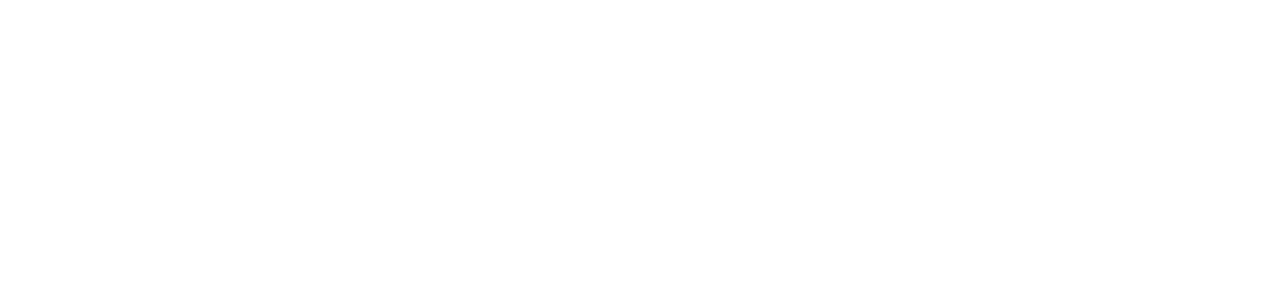
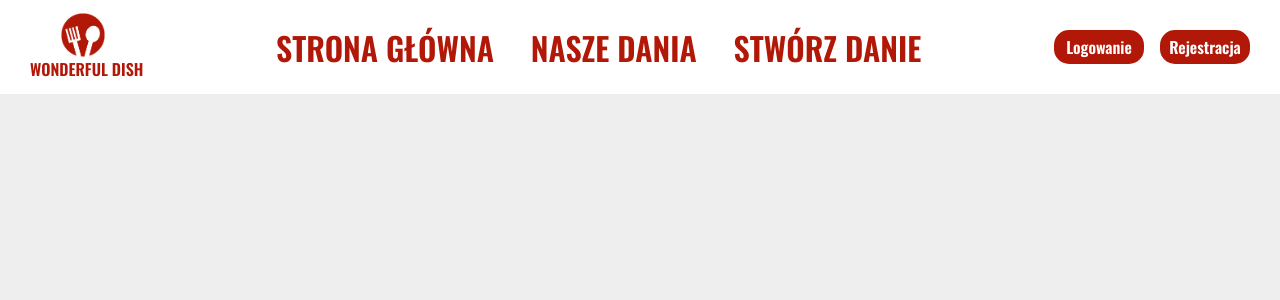
Before and after one commit to GrzegorzBanaszak/restaurant, a React (Create React App) app in the folder client/: page /cart in a window 1280 px wide. Before the commit this address had no page. Shown: the top 300 px of the page. Built offline with nearby package versions, Linux system fonts and the light colour scheme.

Commit message:
Update the dish item to fit  cart page

```diff
--- a/client/src/App.js
+++ b/client/src/App.js
@@ -1,5 +1,6 @@
 import { BrowserRouter, Routes, Route } from "react-router-dom";
 import Layout from "./components/Layout";
+import Cart from "./pages/Cart";
 import Home from "./pages/Home";
 import Login from "./pages/Login";
 import OurDishes from "./pages/OurDishes";
@@ -14,6 +15,7 @@
           <Route path="login" element={<Login />} />
           <Route path="register" element={<Register />} />
           <Route path="dishes" element={<OurDishes />} />
+          <Route path="cart" element={<Cart />} />
         </Route>
       </Routes>
     </BrowserRouter>
--- a/client/src/components/DishesListItem.jsx
+++ b/client/src/components/DishesListItem.jsx
@@ -2,14 +2,16 @@
 import { useSelector, useDispatch } from "react-redux";
 import "../styles/components/DishesListItem.scss";
 import { addToCart } from "../features/cart/cartSlice";
+import { BsTrash } from "react-icons/bs";
 const DishesListItem = ({ dish }) => {
   const { user } = useSelector((state) => state.auth);
   const { cart } = useSelector((state) => state.cart);
   const { _id, name, price, ingredients } = dish;
-  const cartDish = cart.find((item) => item.id === _id);
+
+  const cartDish = cart.find((item) => item._id === _id);
   const dispatch = useDispatch();
   const handleChangeQuantityInCart = (type) => {
-    dispatch(addToCart({ id: _id, name, price, type }));
+    dispatch(addToCart({ _id, name, price, type, ingredients }));
   };
   return (
     <div className="dishes-item">
@@ -41,6 +43,13 @@
               +
             </button>
           </div>
+          {window.location.pathname === "/cart" && (
+            <div className="dishes-item__add">
+              <button>
+                <BsTrash size={15} /> Usuń
+              </button>
+            </div>
+          )}
         </>
       )}
     </div>
--- a/client/src/components/Nav.jsx
+++ b/client/src/components/Nav.jsx
@@ -2,7 +2,7 @@
 import "../styles/components/Nav.scss";
 import logo from "../assets/logored.png";
 import { GiHamburgerMenu } from "react-icons/gi";
-import { Link } from "react-router-dom";
+import { Link, useNavigate } from "react-router-dom";
 import { motion } from "framer-motion";
 import { BiFoodMenu, BiUser } from "react-icons/bi";
 import { useDispatch, useSelector } from "react-redux";
@@ -29,7 +29,7 @@
   const { showMenu } = useSelector((state) => state.menu);
   const { user } = useSelector((state) => state.auth);
   const { cart } = useSelector((state) => state.cart);
-
+  const nav = useNavigate();
   const onClickLogout = () => {
     dispatch(logout());
   };
@@ -53,7 +53,7 @@
               <div className="nav__user">
                 <BiUser /> {user.name}
               </div>
-              <div className="nav__cart">
+              <div className="nav__cart" onClick={() => nav("/cart")}>
                 <FiShoppingCart />
                 {cart.length > 0 && <p>{cart.length}</p>}
               </div>
--- a/client/src/features/cart/cartSlice.js
+++ b/client/src/features/cart/cartSlice.js
@@ -11,12 +11,12 @@
   initialState,
   reducers: {
     addToCart: (state, action) => {
-      const { id, name, price, type } = action.payload;
-      const dish = state.cart.find((dish) => dish.id === action.payload.id);
+      const { _id, name, price, type, ingredients } = action.payload;
+      const dish = state.cart.find((dish) => dish._id === action.payload._id);
 
       if (type === "PLUS") {
         if (!dish) {
-          state.cart.push({ id, name, price, quantity: 1 });
+          state.cart.push({ _id, name, price, ingredients, quantity: 1 });
         } else {
           dish.quantity += 1;
         }
--- /dev/null
+++ b/client/src/pages/Cart.jsx
@@ -0,0 +1,18 @@
+import { useSelector } from "react-redux";
+import DishesListItem from "../components/DishesListItem";
+import "../styles/components/Cart.scss";
+const Cart = () => {
+  const { cart } = useSelector((state) => state.cart);
+
+  return (
+    <section className="cart">
+      <div className="cart__container">
+        {cart.map((item) => (
+          <DishesListItem key={item._id} dish={item} />
+        ))}
+      </div>
+    </section>
+  );
+};
+
+export default Cart;
--- /dev/null
+++ b/client/src/styles/components/Cart.scss
@@ -0,0 +1,13 @@
+@import "../settings/mixins.scss";
+@import "../settings/colors.scss";
+
+.cart {
+  background-color: #eeeeee;
+
+  &__container {
+    padding-top: toRem(94);
+    min-height: 100vh;
+    max-width: 1024px;
+    margin: 0 auto;
+  }
+}
--- a/client/src/styles/components/Nav.scss
+++ b/client/src/styles/components/Nav.scss
@@ -60,6 +60,7 @@
     border: 1px solid black;
     padding: 0.3rem 0.7rem;
     border-radius: 20px;
+    cursor: pointer;
     p {
       position: absolute;
       bottom: -5px;
```
